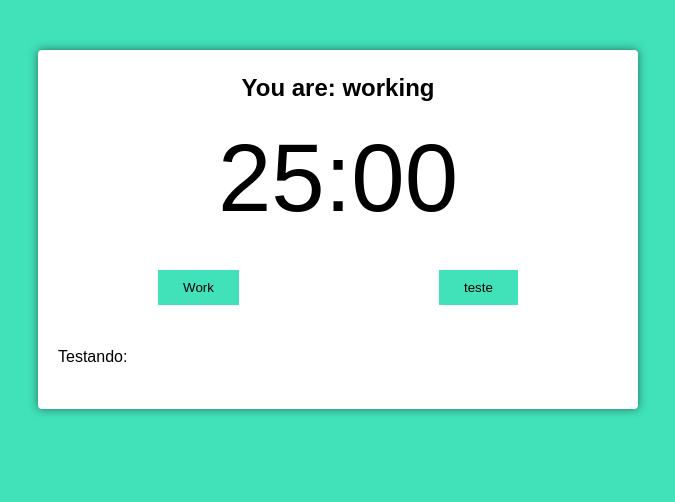
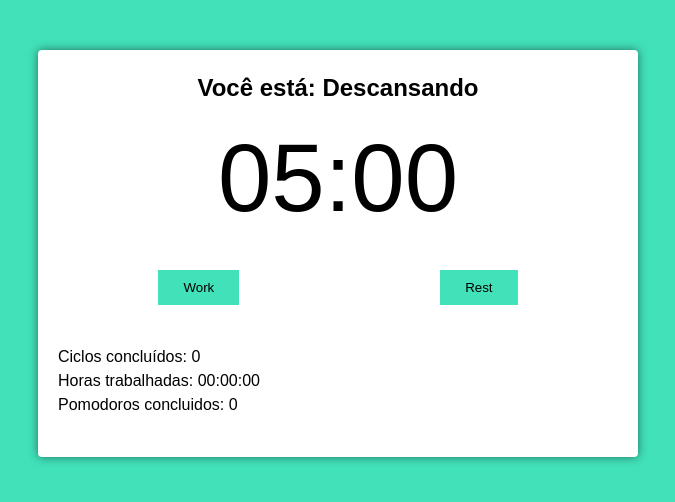
Before and after one commit to marcelopython/Pomodoro, a React (Create React App) app: page / in a window 1280 px wide. Shown: the top 502 px of the page, without its empty margins (302-977 px from the left). Built offline with nearby package versions, Linux system fonts and the light colour scheme.

Commit message:
correçao da contagem de horas

```diff
--- a/src/App.tsx
+++ b/src/App.tsx
@@ -1,14 +1,14 @@
 
 import React from 'react';
-import {PomodoroTimer} from './components/pomodoro-timer'
+import { PomodoroTimer } from './components/pomodoro-timer';
 
 function App(): JSX.Element {
   return (
     <div className="container">
       <PomodoroTimer
-        pomodoroTime={1500}
-        shortRestTime={300}
-        longRestTime={900}
+        pomodoroTime={300}
+        shortRestTime={20}
+        longRestTime={50}
         cycles={4}
       />
     </div>
--- a/src/components/pomodoro-timer.tsx
+++ b/src/components/pomodoro-timer.tsx
@@ -1,5 +1,6 @@
-import React, { useEffect } from 'react';
+import React, { useEffect, useState, useCallback } from 'react';
 import { useInterval } from '../hooks/use-interval'
+import { secoundsToTime } from '../utils/seconds-to-time';
 import { Button } from './button';
 import { Timer } from './timer';
 const bellStart = require('../sounds/bell-start.mp3');
@@ -15,62 +16,115 @@ interface Props {
 }
 
 export function PomodoroTimer(props: Props): JSX.Element {
-    const [mainTime, setMainTime] = React.useState(props.pomodoroTime);
-    const [timeCounting, setTimeCounting] = React.useState(false);
-    const [working, setWorking] = React.useState(false);
-    const [resting, setResting] = React.useState(false);
-
-    useEffect(()=>{
-        if(working){
-            document.body.classList.add('working')
-        }
-        if(resting){
-            document.body.classList.remove('working')
-        }
-    }, [working]);
+    const [mainTime, setMainTime] = useState(props.pomodoroTime);
+    const [timeCounting, setTimeCounting] = useState(false);
+    const [working, setWorking] = useState(false);
+    const [resting, setResting] = useState(false);
+    const [cyclesQtdManage, setCyclesQtdManage] = useState(
+        new Array(props.cycles - 1).fill(true),
+    );
+    const [completedCycles, setCompletedCycles] = useState(0);
+    const [fullWorkingTime, setFullWorkingTime] = useState(0);
+    const [numberOfPomodoros, setNumberOfPomodoros] = useState(0);
 
     useInterval(() => {
         setMainTime(mainTime - 1);
+        if ( working ) setFullWorkingTime(fullWorkingTime + 1);
+
     }, timeCounting ? 1000 : null);
 
-    const configurerWork = () => {
+    const configurerWork = useCallback(() => {
         setTimeCounting(true);
         setWorking(true);
         setResting(false);
         setMainTime(props.pomodoroTime);
         audioStartWorking.play();
-    }
+    }, [
+        props.pomodoroTime,
+        setTimeCounting,
+        setWorking,
+        setResting,
+        setMainTime,
+        audioStartWorking
+    ])
 
-    const configurerResting = (long: boolean) => {
+    const configurerResting = useCallback((long: boolean) => {
         setTimeCounting(true);
         setWorking(false);
         setResting(true);
         setMainTime(props.pomodoroTime);
-
-        if(long){
+        if (long) {
             setMainTime(props.longRestTime);
-        }else{
+        } else {
             setMainTime(props.shortRestTime);
         }
         audioFinishWorking.play();
-    }
+    }, [
+        props.longRestTime,
+        props.shortRestTime,
+        props.pomodoroTime,
+        setTimeCounting,
+        setWorking,
+        setResting,
+        setMainTime,
+        setMainTime,
+        audioFinishWorking
+    ]);
+
+    useEffect(() => {
+        if (working) {
+            document.body.classList.add('working')
+        }
+        if (resting) {
+            document.body.classList.remove('working')
+        }
+        if (mainTime > 0) return;
+        if (working && cyclesQtdManage.length > 0) {
+            configurerResting(false);
+            cyclesQtdManage.pop();
+        } else if (working && cyclesQtdManage.length <= 0) {
+            configurerResting(true);
+            setCyclesQtdManage(new Array(props.cycles - 1).fill(true));
+            setCompletedCycles(completedCycles + 1);
+        }
+        if (working) {
+            setNumberOfPomodoros(numberOfPomodoros + 1);
+        }
+        if (resting) {
+            configurerWork();
+        }
+    }, [
+        working,
+        resting,
+        mainTime,
+        cyclesQtdManage,
+        numberOfPomodoros,
+        completedCycles,
+        configurerResting,
+        configurerWork,
+        props.cycles,
+        configurerResting,
+        setCyclesQtdManage,
+    ]);
 
     return (
         <div className="pomodoro">
-            <h2>You are: working</h2>
+            <h2>Você está: {working ? 'Trabalhando' : 'Descansando'}</h2>
             <Timer mainTime={mainTime} />
             <div className="controls">
                 <Button text="Work" onclick={() => configurerWork()} />
-                <Button text="teste" onclick={() => configurerResting(false)} />
+                <Button text="Rest" onclick={() => configurerResting(false)} />
                 <Button text={
                     timeCounting ? 'Pause' : 'Play'
-                    }
+                }
                     className={!working && !resting ? 'hidden' : ''}
                     onclick={() => setTimeCounting(!timeCounting)}
                 />
             </div>
             <div className="details">
-                <p>Testando: </p>
+                <p>Ciclos concluídos: {completedCycles}</p>
+                <p>Horas trabalhadas: {secoundsToTime(fullWorkingTime)}</p>
+                <p>Pomodoros concluidos: {numberOfPomodoros}</p>
             </div>
         </div>
     );
--- a/src/components/timer.tsx
+++ b/src/components/timer.tsx
@@ -1,5 +1,5 @@
 import React from 'react';
-import {secoundsToTime} from '../utils/seconds-to-time'
+import {secoundsToMinutes} from '../utils/seconds-to-minute'
 
 type Props = {
   mainTime: number
@@ -8,7 +8,7 @@ type Props = {
 export function Timer(props: Props): JSX.Element {
     return (
         <div className="timer">
-            {secoundsToTime(props.mainTime)}
+            {secoundsToMinutes(props.mainTime)}
         </div>
     );
 }
--- /dev/null
+++ b/src/utils/seconds-to-minute.ts
@@ -0,0 +1,7 @@
+import {zeroLeft} from './zeroLeft'
+
+export function secoundsToMinutes(seconds: number): string {
+    const min = zeroLeft((seconds / 60) % 60);
+    const sec = zeroLeft((seconds % 60) % 60);
+    return `${min}:${sec}`;
+}
--- a/src/utils/seconds-to-time.ts
+++ b/src/utils/seconds-to-time.ts
@@ -1,8 +1,8 @@
+import {zeroLeft} from './zeroLeft'
+
 export function secoundsToTime(seconds: number): string {
-
-    const zeroLeft = (n: number) => Math.floor(n).toString().padStart(2, '0')
-
+    const hours = zeroLeft(seconds / 3600);
     const min = zeroLeft((seconds / 60) % 60);
     const sec = zeroLeft((seconds % 60) % 60);
-    return `${min}:${sec}`;
+    return `${hours}:${min}:${sec}`;
 }
--- /dev/null
+++ b/src/utils/zeroLeft.ts
@@ -0,0 +1,2 @@
+export const zeroLeft =
+(n: number) => Math.floor(n).toString().padStart(2, '0')
```
Also changed, not shown: 1 other file (tests, documents, lock files or other folders).
